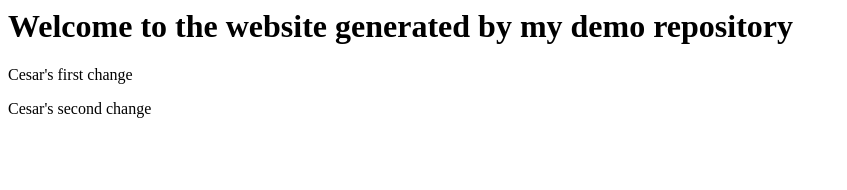
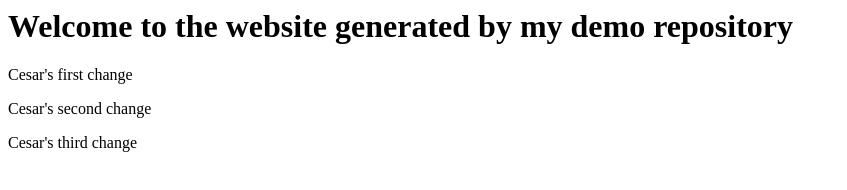
Before and after one commit to hermosillo-i3/demo-repository, a website: page index.html in a window 1280 px wide. Shown: the whole page, without its empty margins (0-847 px from the left). Drawn offline with Linux system fonts and the light colour scheme.

Commit message:
third change

```diff
--- a/index.html
+++ b/index.html
@@ -1,3 +1,4 @@
 <h1>Welcome to the website generated by my demo repository</h1>
 <p>Cesar's first change</p>
 <p>Cesar's second change</p>
+<p>Cesar's third change</p>
```
